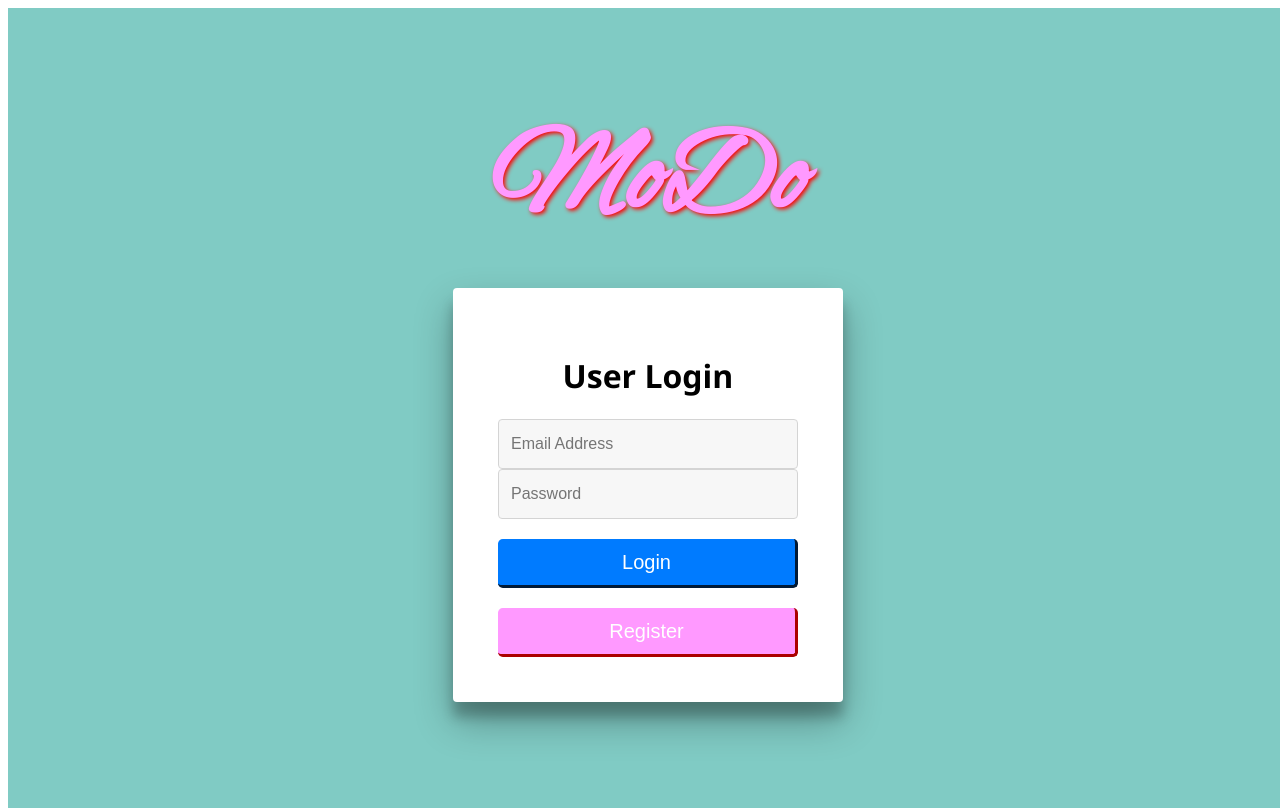
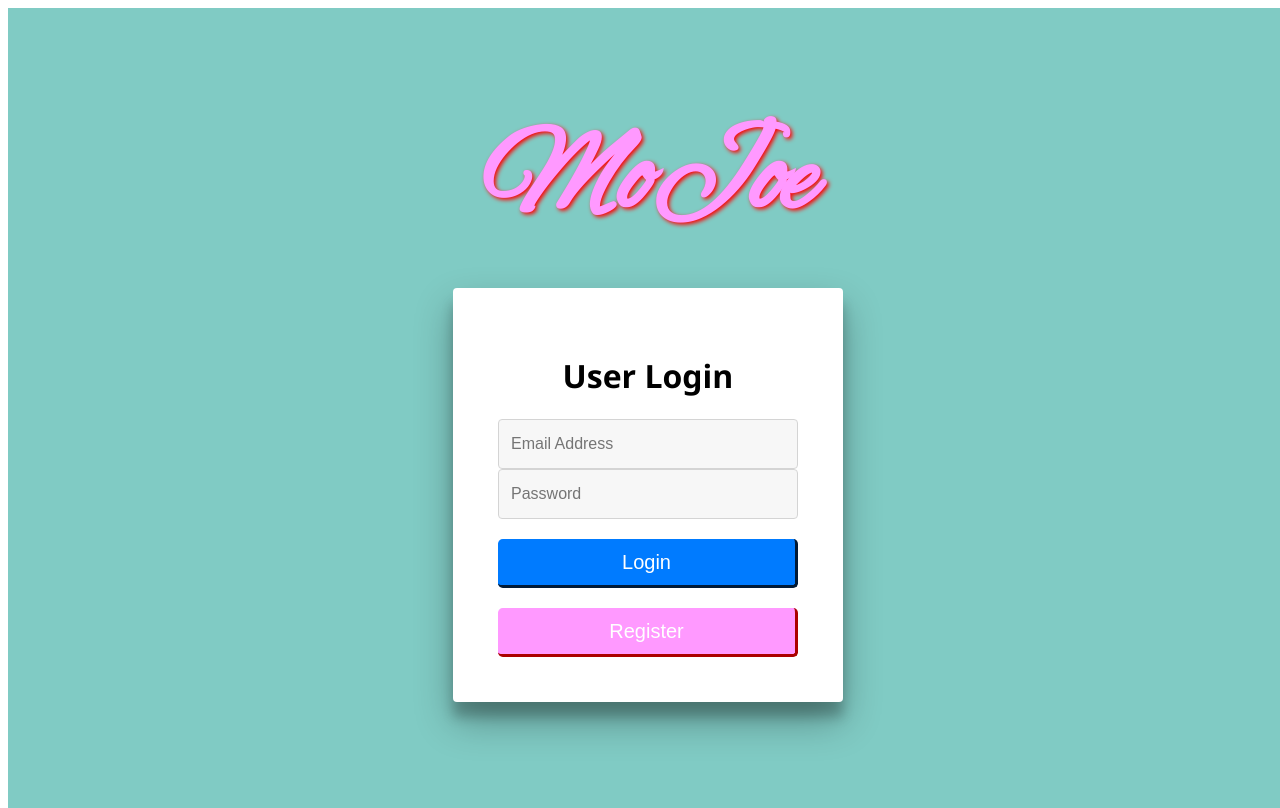
Before and after one commit to ryany1819/modo, a React app: page / in a window 1280 px wide. Built offline with nearby package versions, Linux system fonts and the light colour scheme; a web font is replaced by a local one.

Commit message:
Worked on login.

```diff
--- a/src/client/components/Login.jsx
+++ b/src/client/components/Login.jsx
@@ -59,7 +59,7 @@ class Login extends Component {
     return (
       <div>
         <div id="logincontent">
-          <div id="logintitle">MoDo</div>
+          <div id="logintitle">MoJoe</div>
           <form
             id="login"
             onSubmit={(event) => {
```
